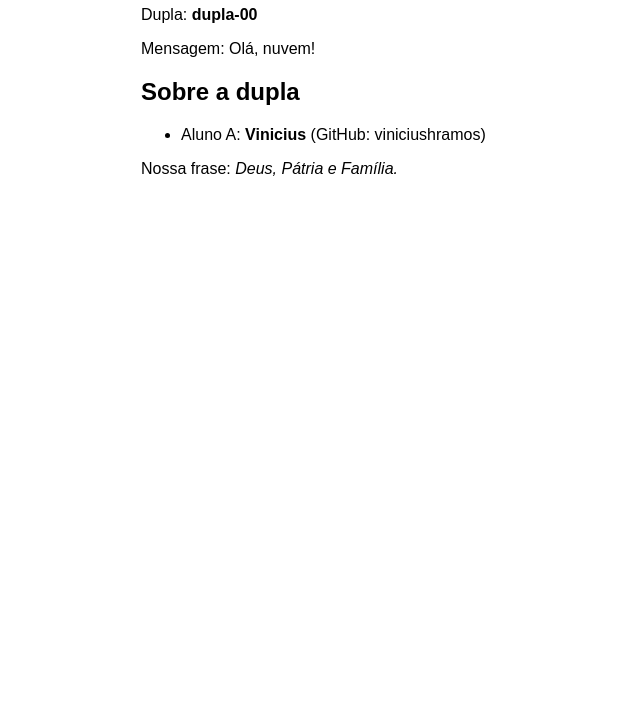
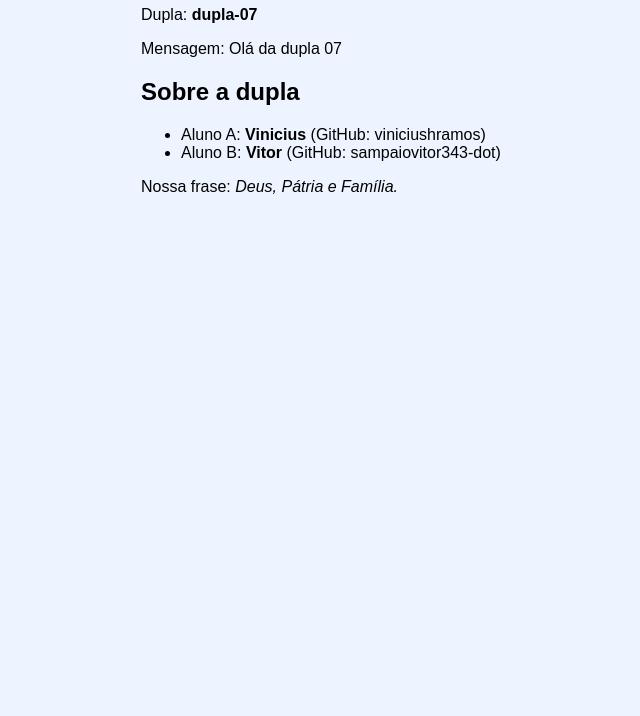
Before and after one commit to viniciushramos/projeto-devops-dupla-07, a plain HTML site: page site/index.html in a window 1280 px wide. Shown: the part 84-800 px from the top of the page, without its empty margins (179-819 px from the left). Drawn offline with Linux system fonts and the light colour scheme.

Commit message:
Aplica a variação da dupla

```diff
--- a/site/index.html
+++ b/site/index.html
@@ -6,18 +6,19 @@
   <title>Projeto DevOps</title>
   <style>
     body { font-family: sans-serif; max-width: 40rem; margin: 2rem auto; background:
-#ffffff; }
+#eef4ff; }
     h1 { color: teal; }
   </style>
 </head>
 <body>
   <h1>Projeto DevOps</h1>
-  <p>Dupla: <strong>dupla-00</strong></p>
-  <p>Mensagem: Olá, nuvem!</p>
+  <p>Dupla: <strong>dupla-07</strong></p>
+  <p>Mensagem: Olá da dupla 07</p>
 
   <h2>Sobre a dupla</h2>
   <ul>
     <li>Aluno A: <strong>Vinicius</strong> (GitHub: viniciushramos)</li>
+    <li>Aluno B: <strong>Vitor</strong> (GitHub: sampaiovitor343-dot)</li>
   </ul>
   <p>Nossa frase: <em>Deus, Pátria e Família.</em></p>
 </body>
```
